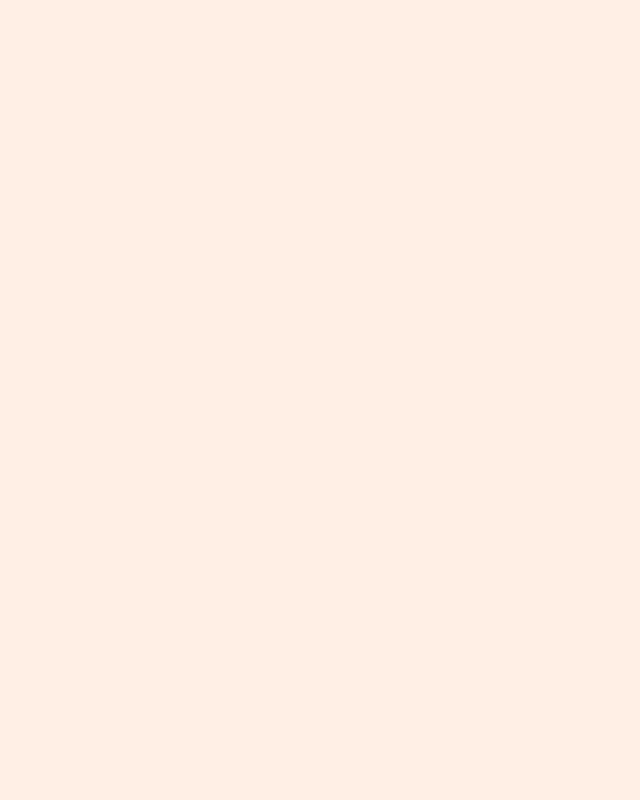
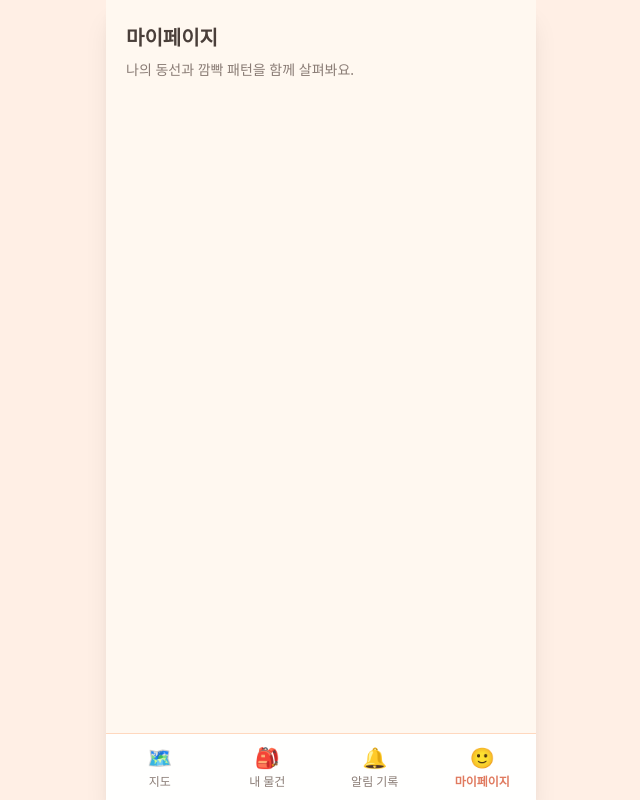
Before and after one commit to dev-ldy03/WE-trieve, a React (Vite) app: page /my in a window 1280 px wide. Before the commit this address had no page. Shown: the whole page, without its empty margins (319-959 px from the left). Built offline with nearby package versions, Linux system fonts and the light colour scheme.

Commit message:
step2: 새 요구사항 반영 - 라우트·탭 재구성, 지도/차트 의존성, 데이터 타입

```diff
--- a/package.json
+++ b/package.json
@@ -10,12 +10,16 @@
     "preview": "vite preview"
   },
   "dependencies": {
+    "leaflet": "^1.9.4",
     "react": "^19.3.1",
     "react-dom": "^19.3.1",
-    "react-router-dom": "^7.18.5"
+    "react-leaflet": "^5.0.0",
+    "react-router-dom": "^7.18.5",
+    "recharts": "^3.10.1"
   },
   "devDependencies": {
     "@tailwindcss/vite": "^4.3.3",
+    "@types/leaflet": "^1.9.22",
     "@types/node": "^24.19.2",
     "@types/react": "^19.3.0",
     "@types/react-dom": "^19.3.0",
--- a/src/components/TabBar.tsx
+++ b/src/components/TabBar.tsx
@@ -1,10 +1,10 @@
 import { NavLink } from 'react-router-dom'
 
 const tabs = [
-  { to: '/', label: '홈', icon: '🏠' },
-  { to: '/alerts', label: '알림', icon: '🔔' },
-  { to: '/predict', label: 'AI 예측', icon: '🔮' },
-  { to: '/report', label: '분실 신고', icon: '📝' },
+  { to: '/', label: '지도', icon: '🗺️' },
+  { to: '/items', label: '내 물건', icon: '🎒' },
+  { to: '/alerts', label: '알림 기록', icon: '🔔' },
+  { to: '/my', label: '마이페이지', icon: '🙂' },
 ]
 
 export default function TabBar() {
--- a/src/main.tsx
+++ b/src/main.tsx
@@ -4,21 +4,21 @@ import { BrowserRouter, Route, Routes } from 'react-router-dom'
 import './index.css'
 import App from './App.tsx'
 import Alerts from './pages/Alerts.tsx'
-import Home from './pages/Home.tsx'
 import ItemDetail from './pages/ItemDetail.tsx'
-import Predict from './pages/Predict.tsx'
-import Report from './pages/Report.tsx'
+import Items from './pages/Items.tsx'
+import MapHome from './pages/MapHome.tsx'
+import MyPage from './pages/MyPage.tsx'
 
 createRoot(document.getElementById('root')!).render(
   <StrictMode>
     <BrowserRouter>
       <Routes>
         <Route element={<App />}>
-          <Route index element={<Home />} />
+          <Route index element={<MapHome />} />
+          <Route path="items" element={<Items />} />
           <Route path="items/:id" element={<ItemDetail />} />
           <Route path="alerts" element={<Alerts />} />
-          <Route path="predict" element={<Predict />} />
-          <Route path="report" element={<Report />} />
+          <Route path="my" element={<MyPage />} />
         </Route>
       </Routes>
     </BrowserRouter>
--- a/src/pages/Alerts.tsx
+++ b/src/pages/Alerts.tsx
@@ -1,8 +1,8 @@
 export default function Alerts() {
   return (
     <section>
-      <h1 className="text-xl font-bold">두고 옴 알림</h1>
-      <p className="mt-2 text-sm text-ink-soft">혹시 두고 온 물건이 있으면 바로 알려드릴게요.</p>
+      <h1 className="text-xl font-bold">알림 기록</h1>
+      <p className="mt-2 text-sm text-ink-soft">그동안 챙김 확인 알림을 여기 모아둘게요.</p>
     </section>
   )
 }
--- a/src/pages/Home.tsx
+++ /dev/null
@@ -1,8 +0,0 @@
-export default function Home() {
-  return (
-    <section>
-      <h1 className="text-xl font-bold">내 물건</h1>
-      <p className="mt-2 text-sm text-ink-soft">곧 소중한 물건들을 여기서 만날 수 있어요.</p>
-    </section>
-  )
-}
--- a/src/pages/ItemDetail.tsx
+++ b/src/pages/ItemDetail.tsx
@@ -2,7 +2,7 @@ export default function ItemDetail() {
   return (
     <section>
       <h1 className="text-xl font-bold">물건 상세</h1>
-      <p className="mt-2 text-sm text-ink-soft">물건의 연결 기록을 준비하고 있어요.</p>
+      <p className="mt-2 text-sm text-ink-soft">이 물건의 챙김 기록을 준비하고 있어요.</p>
     </section>
   )
 }
--- /dev/null
+++ b/src/pages/Items.tsx
@@ -0,0 +1,8 @@
+export default function Items() {
+  return (
+    <section>
+      <h1 className="text-xl font-bold">내 물건</h1>
+      <p className="mt-2 text-sm text-ink-soft">늘 챙기는 소중한 물건들을 모아둘게요.</p>
+    </section>
+  )
+}
--- /dev/null
+++ b/src/pages/MapHome.tsx
@@ -0,0 +1,8 @@
+export default function MapHome() {
+  return (
+    <section>
+      <h1 className="text-xl font-bold">오늘의 동선</h1>
+      <p className="mt-2 text-sm text-ink-soft">오늘 다녀온 곳을 지도에 그려드릴게요.</p>
+    </section>
+  )
+}
--- /dev/null
+++ b/src/pages/MyPage.tsx
@@ -0,0 +1,8 @@
+export default function MyPage() {
+  return (
+    <section>
+      <h1 className="text-xl font-bold">마이페이지</h1>
+      <p className="mt-2 text-sm text-ink-soft">나의 동선과 깜빡 패턴을 함께 살펴봐요.</p>
+    </section>
+  )
+}
--- a/src/pages/Predict.tsx
+++ /dev/null
@@ -1,8 +0,0 @@
-export default function Predict() {
-  return (
-    <section>
-      <h1 className="text-xl font-bold">AI 위치 예측</h1>
-      <p className="mt-2 text-sm text-ink-soft">생활 패턴으로 물건이 있을 만한 곳을 찾아드릴게요.</p>
-    </section>
-  )
-}
--- a/src/pages/Report.tsx
+++ /dev/null
@@ -1,8 +0,0 @@
-export default function Report() {
-  return (
-    <section>
-      <h1 className="text-xl font-bold">분실 신고·보상</h1>
-      <p className="mt-2 text-sm text-ink-soft">끝내 찾지 못해도 괜찮아요. 우리가 함께할게요.</p>
-    </section>
-  )
-}
```
Also changed, not shown: src/types.ts (added, +45 -0 lines), 2 other files (tests, documents, lock files or other folders).
